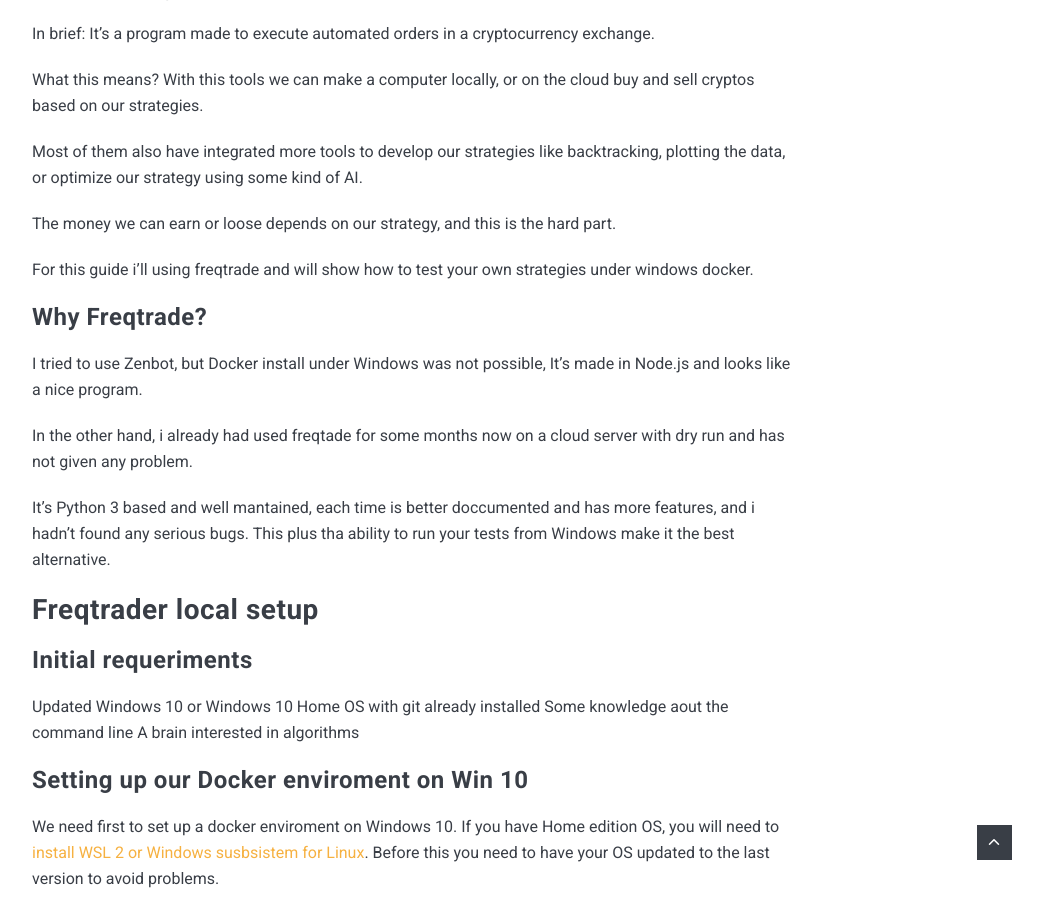
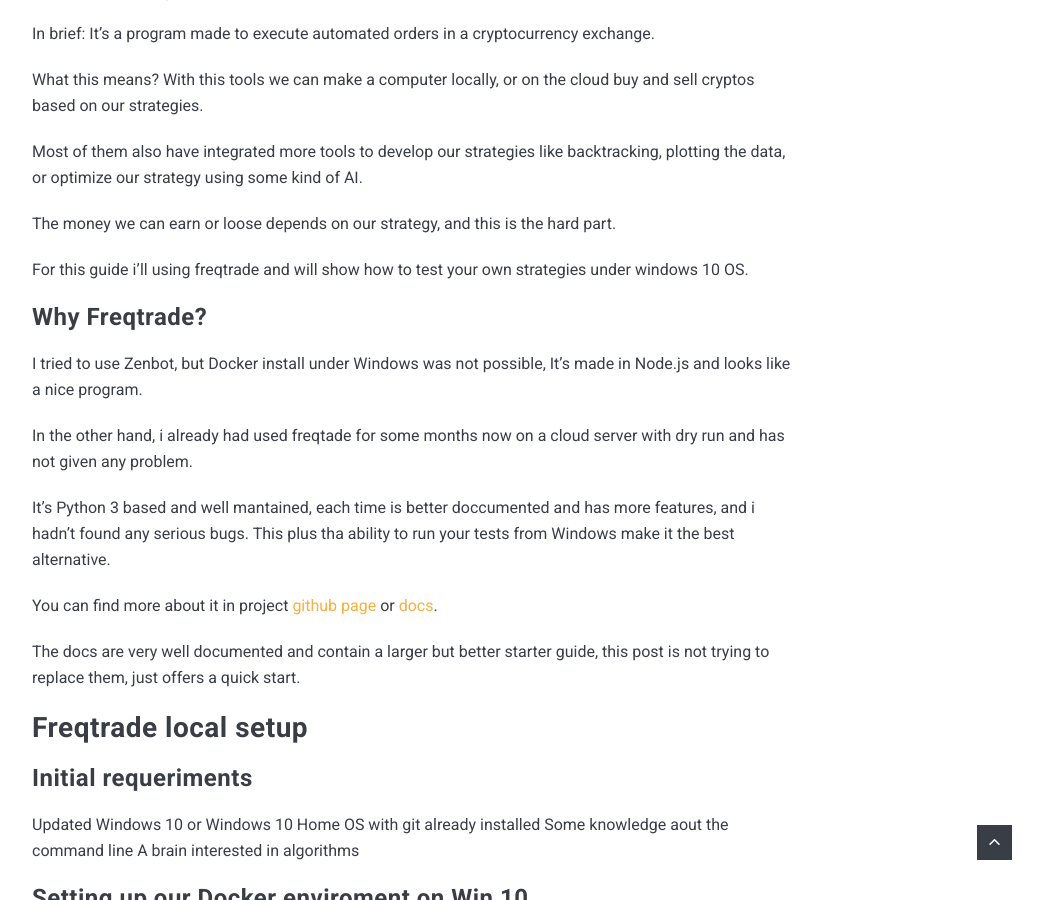
Before and after one commit to nkmakes/nkmakes.github.io, a Jekyll site: the page built from _posts/2020-08-25-crypto-bot-freqtrade-install-windows.md, in a window 1280 px wide and 900 px high, scrolled down 1611 px. Shown: the whole window, without its empty margins (228-1271 px from the left). Built offline with Jekyll 4.4.1, drawn with Linux system fonts in a browser that asks for light colours; nearby versions of some CDN libraries; comment, search, counter and statistics services are not loaded.

Commit message:
Update 2020-08-25-crypto-bot-freqtrade-install-windows.md

```diff
--- a/_posts/2020-08-25-crypto-bot-freqtrade-install-windows.md
+++ b/_posts/2020-08-25-crypto-bot-freqtrade-install-windows.md
@@ -2,7 +2,7 @@
 layout: post
 title:  "freqtrader part 1: Running your open source crypto bot on Windows 10"
 date:   2020-8-25 8:05:55 +0100
-image:  /images/10.jpg
+image:  /images/freqtrade_main.JPG
 tags:   Freqtrader crypto bitcoin trading bot
 description: How-to guide to create your own local Windows 10 Freqtrader crypto bot to start to test your crypto strategies today.
 ---
@@ -24,7 +24,7 @@
 
 The money we can earn or loose depends on our strategy, and this is the hard part.
 
-For this guide i'll using freqtrade and will show how to test your own strategies under windows docker.
+For this guide i'll using freqtrade and will show how to test your own strategies under windows 10 OS.
 
 ### Why Freqtrade?
 
@@ -34,7 +34,11 @@
 
 It's Python 3 based and well mantained, each time is better doccumented and has more features, and i hadn't found any serious bugs. This plus tha ability to run your tests from Windows make it the best alternative.
 
-## Freqtrader local setup
+You can find more about it in project [github page](https://github.com/freqtrade/freqtrade) or [docs](https://www.freqtrade.io/en/latest/).
+
+The docs are very well documented and contain a larger but better starter guide, this post is not trying to replace them, just offers a quick start.
+
+## Freqtrade local setup
 
 ### Initial requeriments
 Updated Windows 10 or Windows 10 Home OS with git already installed
@@ -74,8 +78,6 @@
 # Create configuration - Requires answering interactive questions
 docker-compose run --rm freqtrade new-config --config user_data/config.json
 {% endhighlight %}
-
-
 
 
 
@@ -155,7 +157,7 @@
 #### General Result
 In my case i get this results:
 
-![]({{site.baseurl}}/images/freqtrade_main.JPG)
+![freqtrade first general backtrack run]({{site.baseurl}}/images/freqtrade_main.JPG)
 
 
 I can see from all testes strategies my more profitable ones where:
@@ -195,7 +197,7 @@
 ===============================================
 {% endhighlight %}
 
-![]({{site.baseurl}}/images/freqtrade_quickie.JPG)
+![Quickie freqtrade results]({{site.baseurl}}/images/freqtrade_quickie.JPG)
 
 ### Recap
 
```
